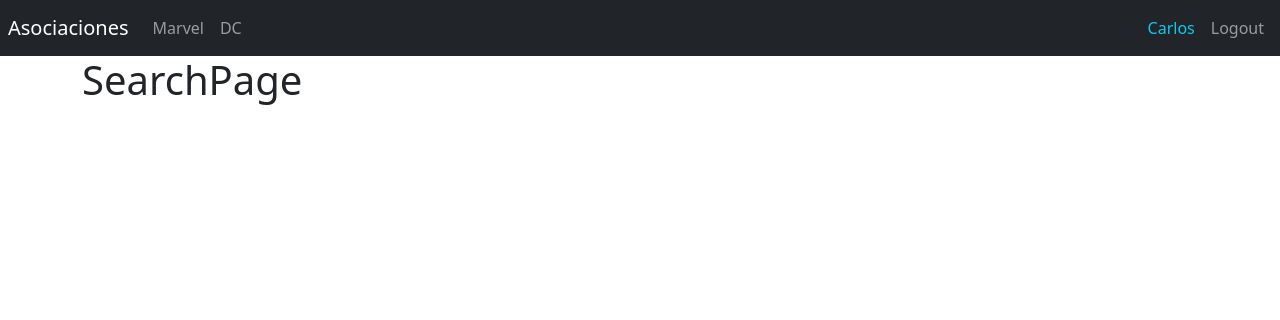
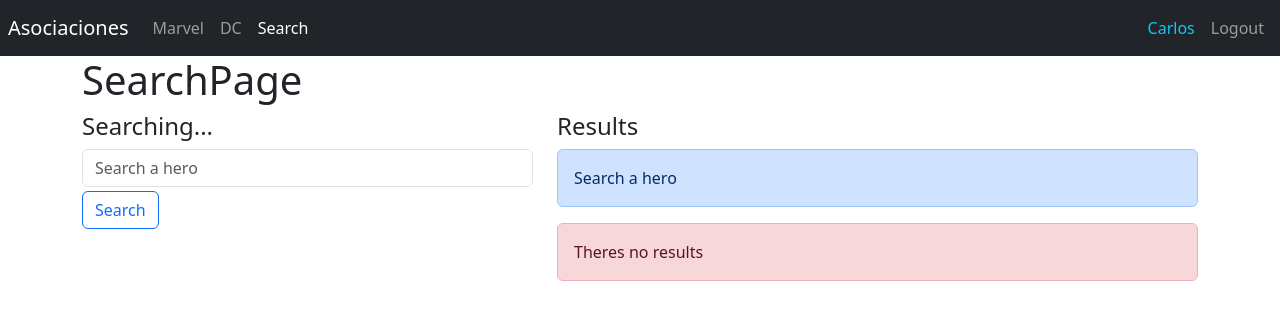
Before and after one commit to charsdvp/heroes-spa, a React (Vite) app: page /search in a window 1280 px wide. Shown: the top 320 px of the page. Built offline with nearby package versions, Linux system fonts and the light colour scheme.

Commit message:
add design screen seachPage

```diff
--- a/src/heroes/pages/SearchPage.jsx
+++ b/src/heroes/pages/SearchPage.jsx
@@ -1,5 +1,29 @@
 export const SearchPage = () => {
   return (
-    <h1>SearchPage</h1>
+    <>
+      <h1>SearchPage</h1>
+      <div className="row">
+        <div className='col-5'>
+          <h4>Searching...</h4>
+          <form>
+            <input type='text'
+              placeholder='Search a hero'
+              className='form-control'
+              name='searchtext'
+              autoComplete='off' />
+            <button className='btn btn-outline-primary mt-1'>Search</button>
+          </form>
+        </div>
+        <div className='col-7'>
+          <h4>Results</h4>
+          <div className='alert alert-primary'>
+            Search a hero
+          </div>
+          <div className='alert alert-danger'>
+            Theres no results
+          </div>
+        </div>
+      </div>
+    </>
   )
 }
--- a/src/ui/components/Navbar.jsx
+++ b/src/ui/components/Navbar.jsx
@@ -27,6 +27,11 @@
             to='/dc'>
             DC
           </NavLink>
+          <NavLink
+            className={({ isActive }) => `nav-item nav-link ${isActive ? 'active' : ''}`}
+            to='/search'>
+            Search
+          </NavLink>
         </div>
       </div>
       <div className='navbar-collapse collapse w-100 order-3 dual-collapse2 d-flex justify-content-end'>
```
